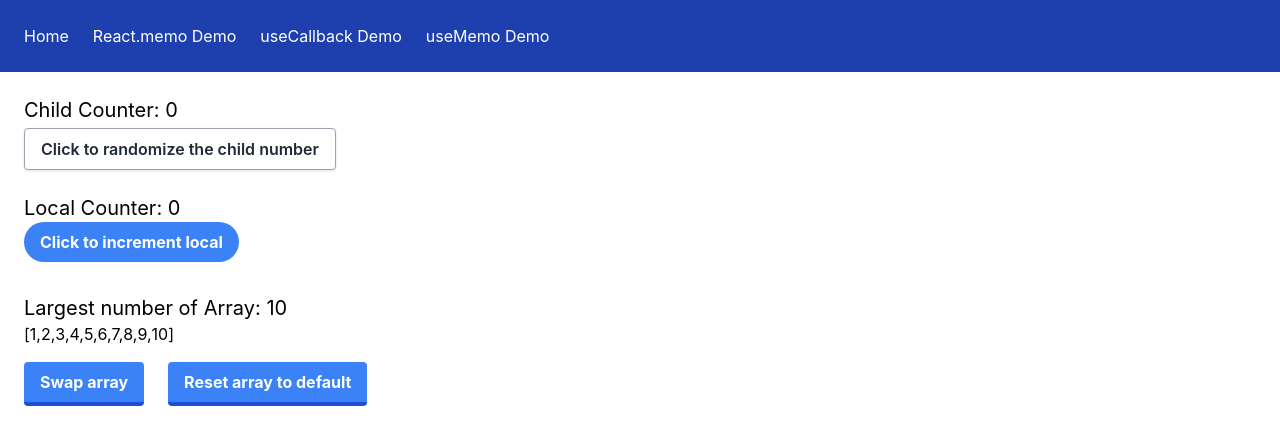
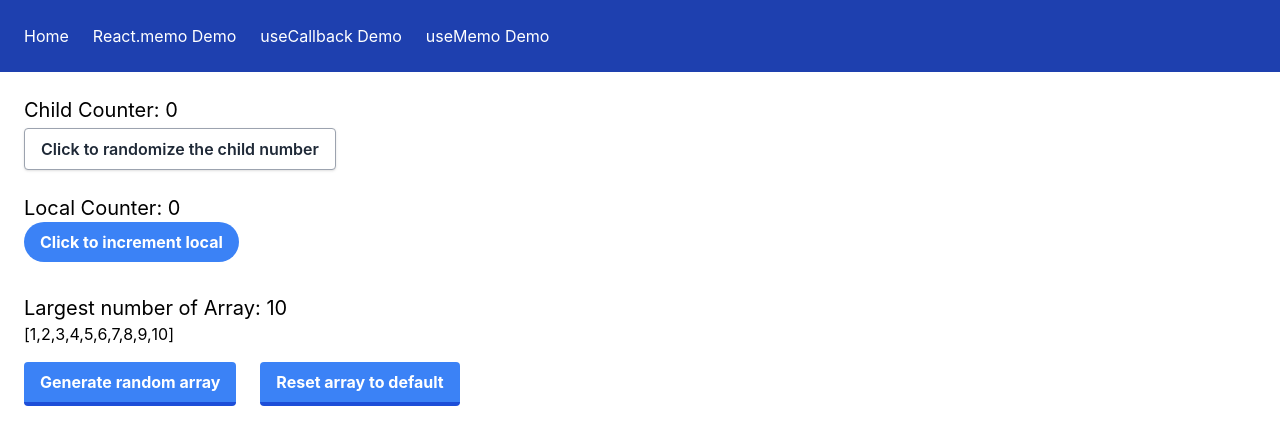
Before and after one commit to luqmaanessop/frontTuesday_memoization, a React (Create React App) app: page /usememo in a window 1280 px wide. Shown: the top 444 px of the page. Built offline with nearby package versions, Linux system fonts and the light colour scheme.

Commit message:
Setup random array generation

```diff
--- a/src/pages/UseMemo.js
+++ b/src/pages/UseMemo.js
@@ -30,7 +30,9 @@ export default function UseMemo() {
   }
 
   function changeArray() {
-    setArr([60,70,80,90])
+    const min = 1;
+    const max = 1000;
+    setArr(Array.apply(null, Array(10)).map(function () { return Math.floor(Math.random() * (max - min + 1)) + min;}))
   }
   function resetArray() {
     setArr([1,2,3,4,5,6,7,8,9,10])
@@ -46,7 +48,6 @@ export default function UseMemo() {
     );
   }
 
-
   return (
     <>
     <Navbar />
@@ -55,7 +56,7 @@ export default function UseMemo() {
     <button class="ml-6 bg-blue-500 hover:bg-blue-700 text-white font-bold py-2 px-4 rounded-full" onClick={incrememntLocal}>Click to increment local</button>
     <h2 class="mt-8 ml-6 text-xl">Largest number of Array: {largestUnmemoizedValue}</h2>
     <ArrayOutput />
-    <button class="ml-6 mt-4 mr-6 bg-blue-500 hover:bg-blue-400 text-white font-bold py-2 px-4 border-b-4 border-blue-700 hover:border-blue-500 rounded" onClick={changeArray}>Swap array</button>
+    <button class="ml-6 mt-4 mr-6 bg-blue-500 hover:bg-blue-400 text-white font-bold py-2 px-4 border-b-4 border-blue-700 hover:border-blue-500 rounded" onClick={changeArray}>Generate random array</button>
     <button class="bg-blue-500 hover:bg-blue-400 text-white font-bold py-2 px-4 border-b-4 border-blue-700 hover:border-blue-500 rounded" onClick={resetArray}>Reset array to default</button>
     </>
   )
```
